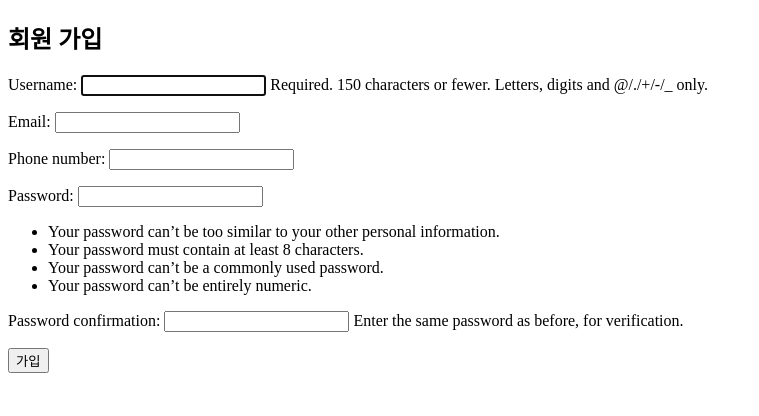
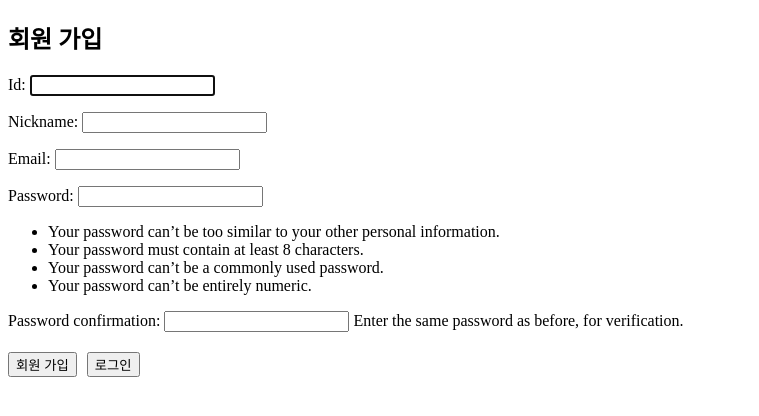
Before and after one commit to SSWU-LIKELION-13TH-BE/Django_WonJung, a Django app: page /user/signup/ in a window 1280 px wide. Shown: the top 416 px of the page, without its empty margins (0-759 px from the left). Run offline with Django 5.2, Linux system fonts and the light colour scheme; parts of the project's set-up code (start-up, migrations or seed data) failed here and were passed over.

Commit message:
feat : 회원 가입 로직에 닉네임  필드 추가

```diff
--- a/user/forms.py
+++ b/user/forms.py
@@ -1,5 +1,5 @@
 from django import forms
-from django.contrib.auth.forms import UserCreationForm
+from django.contrib.auth.forms import UserCreationForm, AuthenticationForm
 from .models import CustomUser
 
 class SignUpForm(UserCreationForm):
@@ -7,4 +7,5 @@ class SignUpForm(UserCreationForm):
 
     class Meta:
         model = CustomUser
-        fields = ['username', 'email', 'phone_number', 'password1', 'password2']
+        # fields = ['username', 'email', 'phone_number', 'password1', 'password2']
+        fields = ['id', 'nickname', 'email', 'password1', 'password2']      # week2 과제 수정
--- a/user/models.py
+++ b/user/models.py
@@ -2,7 +2,16 @@ from django.contrib.auth.models import AbstractUser, Group, Permission
 from django.db import models
 
 class CustomUser(AbstractUser):
-    phone_number = models.CharField(max_length=15, blank = True, null = True)
+    # phone_number = models.CharField(max_length=15, blank = True, null = True)
+
+    # week2 과제
+    nickname = models.CharField(max_length=15, blank = False, null = False, default='')
+    id = models.CharField(max_length=15, blank=False, null = False, primary_key=True)
+    username = None
 
     groups = models.ManyToManyField(Group, related_name = "customer_set", blank = True)
     user_permissions = models.ManyToManyField(Permission, related_name="customer_permission_set", blank=True)
+
+    # week2 과제 - id를 primary key로 설정함
+    USERNAME_FIELD = 'id'
+    REQUIRED_FIELDS = 'nickname', 'email'
--- a/user/templates/signup.html
+++ b/user/templates/signup.html
@@ -3,13 +3,25 @@
 <head>
     <meta charset="UTF-8">
     <title>회원 가입</title>
+    <style>
+        .button-group {
+            margin-top: 20px;
+            display: flex;
+            gap: 10px;
+        }
+    </style>
 </head>
+
 <body>
     <h2>회원 가입</h2>
     <form method="post">
         {% csrf_token %}
         {{ form.as_p }}
-        <button type="submit">가입</button>
+        <div class="button-group">
+            <button type="submit">회원 가입</button>
+            <button type="button" onclick="location.href='{% url 'login' %}'">로그인</button>
+        </div>
     </form>
+
 </body>
 </html>
```
